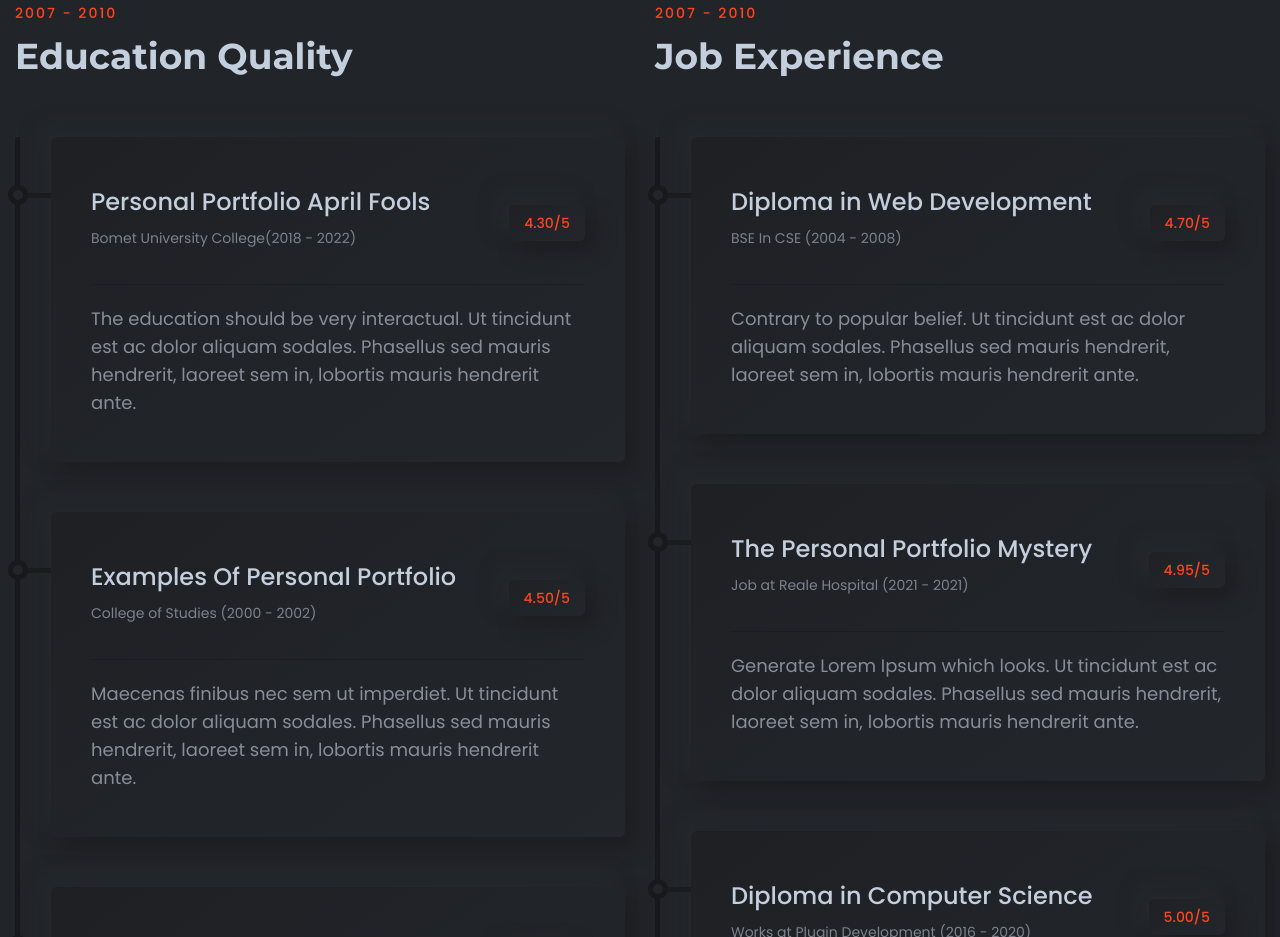
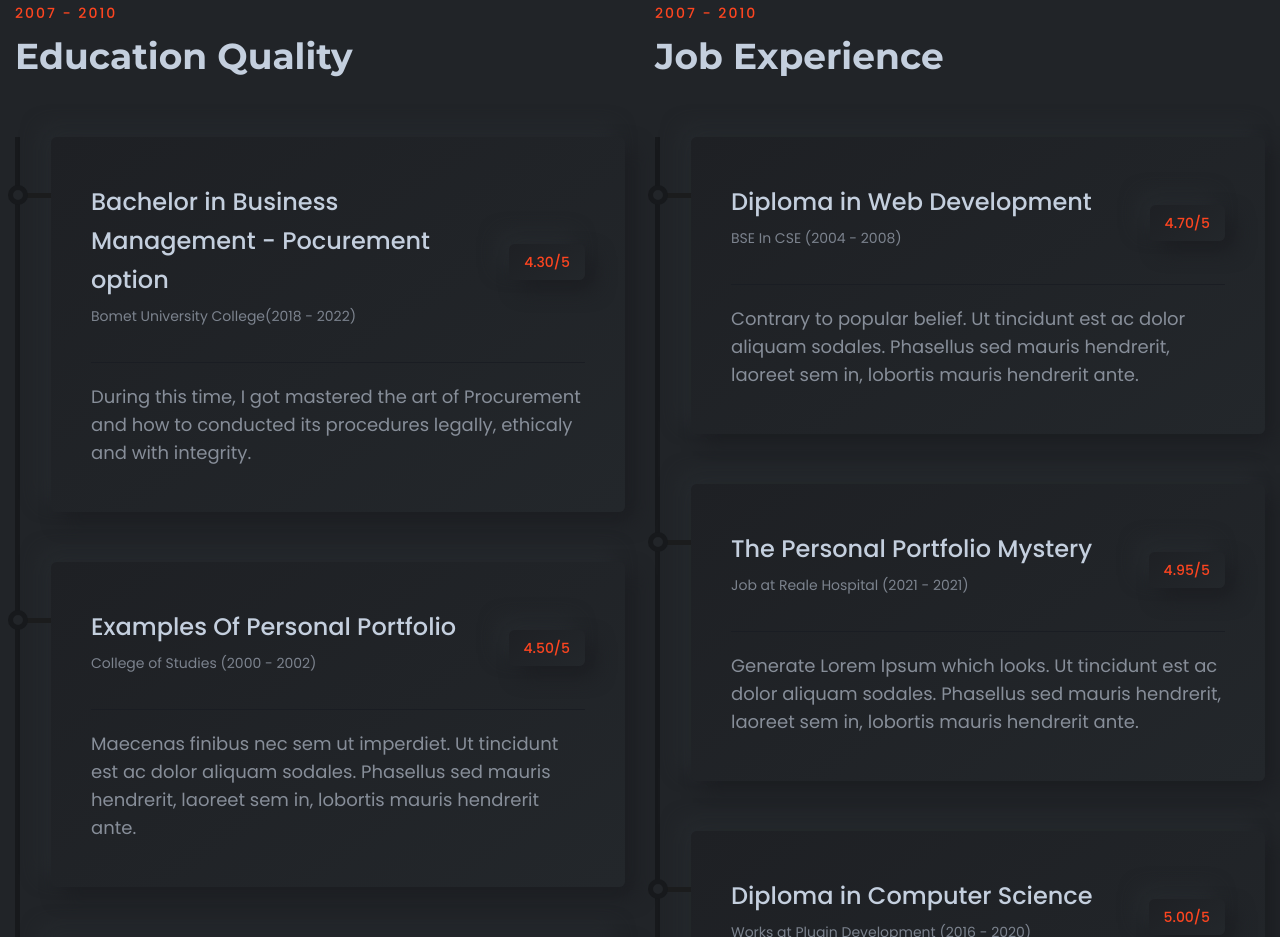
Before and after one commit to Shipepe/steveontech, a plain HTML site: page index.html in a window 1280 px wide. Shown: the part 3566-4503 px from the top of the page. Drawn offline with Linux system fonts and the light colour scheme.

Commit message:
Update index.html

```diff
--- a/index.html
+++ b/index.html
@@ -558,17 +558,16 @@
                                                         <div class="inner">
                                                             <div class="heading">
                                                                 <div class="title">
-                                                                    <h4>Personal Portfolio April Fools</h4>
+                                                                    <h4>Bachelor in Business Management - Pocurement option</h4>
                                                                     <span>Bomet University College(2018 - 2022)</span>
                                                                 </div>
                                                                 <div class="date-of-time">
                                                                     <span>4.30/5</span>
                                                                 </div>
                                                             </div>
-                                                            <p class="description">The education should be very
-                                                                interactual. Ut tincidunt est ac dolor aliquam sodales.
-                                                                Phasellus sed mauris hendrerit, laoreet sem in, lobortis
-                                                                mauris hendrerit ante.</p>
+                                                            <p class="description">During this time, I got mastered
+                                                                the art of Procurement and how to conducted its
+                                                                procedures legally, ethicaly and with integrity.</p>
                                                         </div>
                                                     </div>
                                                     <!-- End Single List  -->
```
